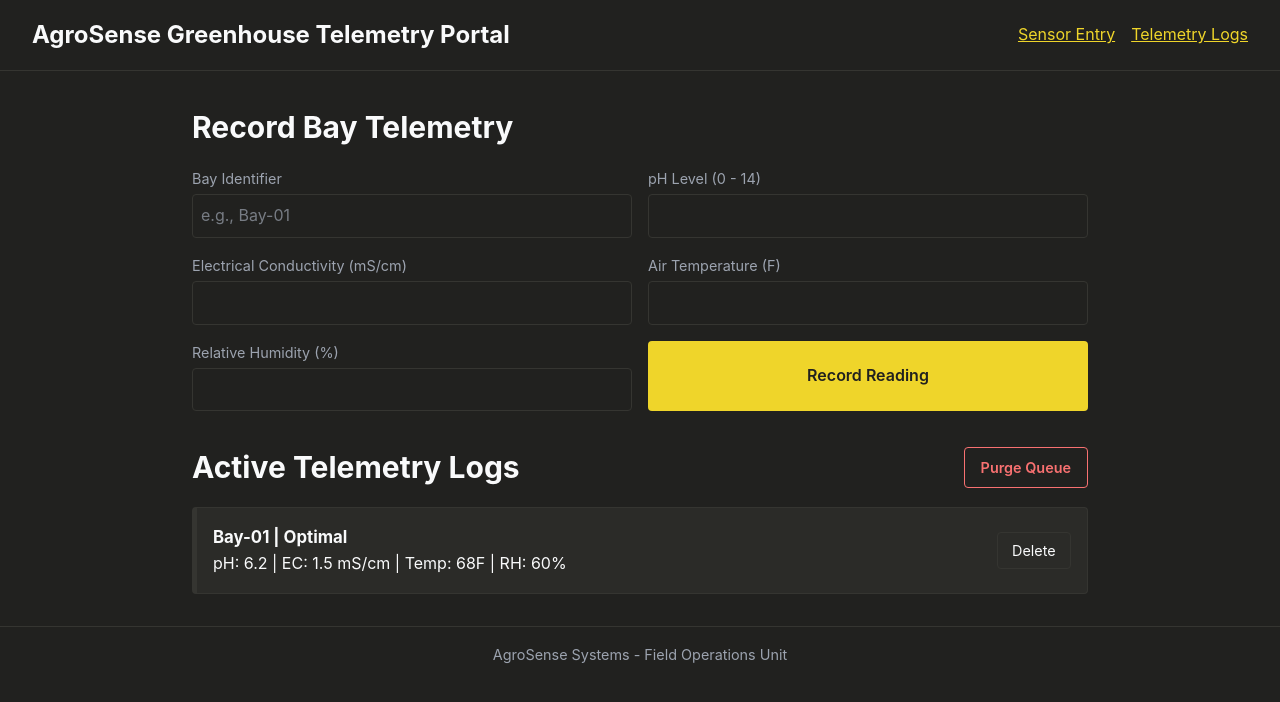
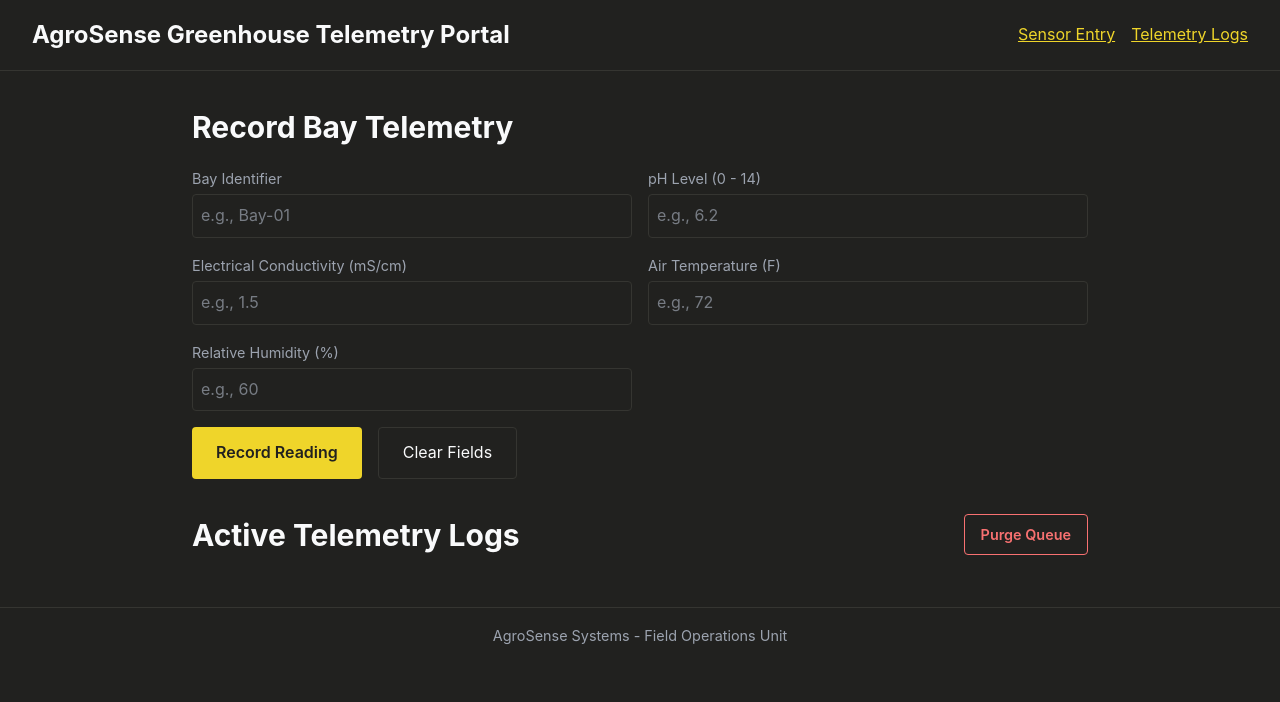
Before and after one commit to EthanBor77/CSI3150Assignment2, a plain HTML site: page index.html in a window 1280 px wide. Drawn offline with Linux system fonts and the light colour scheme.

Commit message:
Enhance sensor form with error handling and reset option
Added error banner, reset button, and improved accessibility for log container.

```diff
--- a/index.html
+++ b/index.html
@@ -14,18 +14,23 @@
         <a href="#log-section">Telemetry Logs</a>
       </nav>
     </header>
+
     <main class="portal-main">
       <section id="input-section" class="input-panel">
         <header class="panel-header">
           <h2>Record Bay Telemetry</h2>
         </header>
-        <form id="sensor-form">
+
+        <div id="error-banner" class="error-banner" role="alert" hidden></div>
+
+        <form id="sensor-form" novalidate>
           <div class="input-group">
             <label for="bay-input">Bay Identifier</label>
             <input
               id="bay-input"
               type="text"
               placeholder="e.g., Bay-01"
+              maxlength="20"
               required
             />
           </div>
@@ -34,6 +39,7 @@
             <input
               id="ph-input"
               type="number"
+              placeholder="e.g., 6.2"
               min="0"
               max="14"
               step="0.1"
@@ -45,6 +51,7 @@
             <input
               id="ec-input"
               type="number"
+              placeholder="e.g., 1.5"
               min="0"
               max="10"
               step="0.1"
@@ -56,6 +63,7 @@
             <input
               id="temp-input"
               type="number"
+              placeholder="e.g., 72"
               min="32"
               max="120"
               step="0.1"
@@ -67,34 +75,35 @@
             <input
               id="rh-input"
               type="number"
+              placeholder="e.g., 60"
               min="0"
               max="100"
               step="1"
               required
             />
           </div>
-          <button id="btn-submit" type="submit">Record Reading</button>
+          <div class="form-actions">
+            <button id="btn-submit" type="submit">Record Reading</button>
+            <button id="btn-reset" type="reset">Clear Fields</button>
+          </div>
         </form>
       </section>
 
       <section id="log-section" class="output-panel">
         <header class="output-header">
           <h2>Active Telemetry Logs</h2>
-          <button class="danger-btn">Purge Queue</button>
+          <button id="btn-purge-all" class="danger-btn" type="button">
+            Purge Queue
+          </button>
         </header>
-        <div id="log-container" class="log-queue">
-          <article class="log-card">
-            <div class="log-details">
-              <h3>Bay-01 | Optimal</h3>
-              <p>pH: 6.2 | EC: 1.5 mS/cm | Temp: 68F | RH: 60%</p>
-            </div>
-            <button class="btn-delete-log">Delete</button>
-          </article>
-        </div>
+        <div id="log-container" class="log-queue" aria-live="polite"></div>
       </section>
     </main>
+
     <footer class="portal-footer">
       <p>AgroSense Systems - Field Operations Unit</p>
     </footer>
+
+    <script src="app.js"></script>
   </body>
 </html>
```
